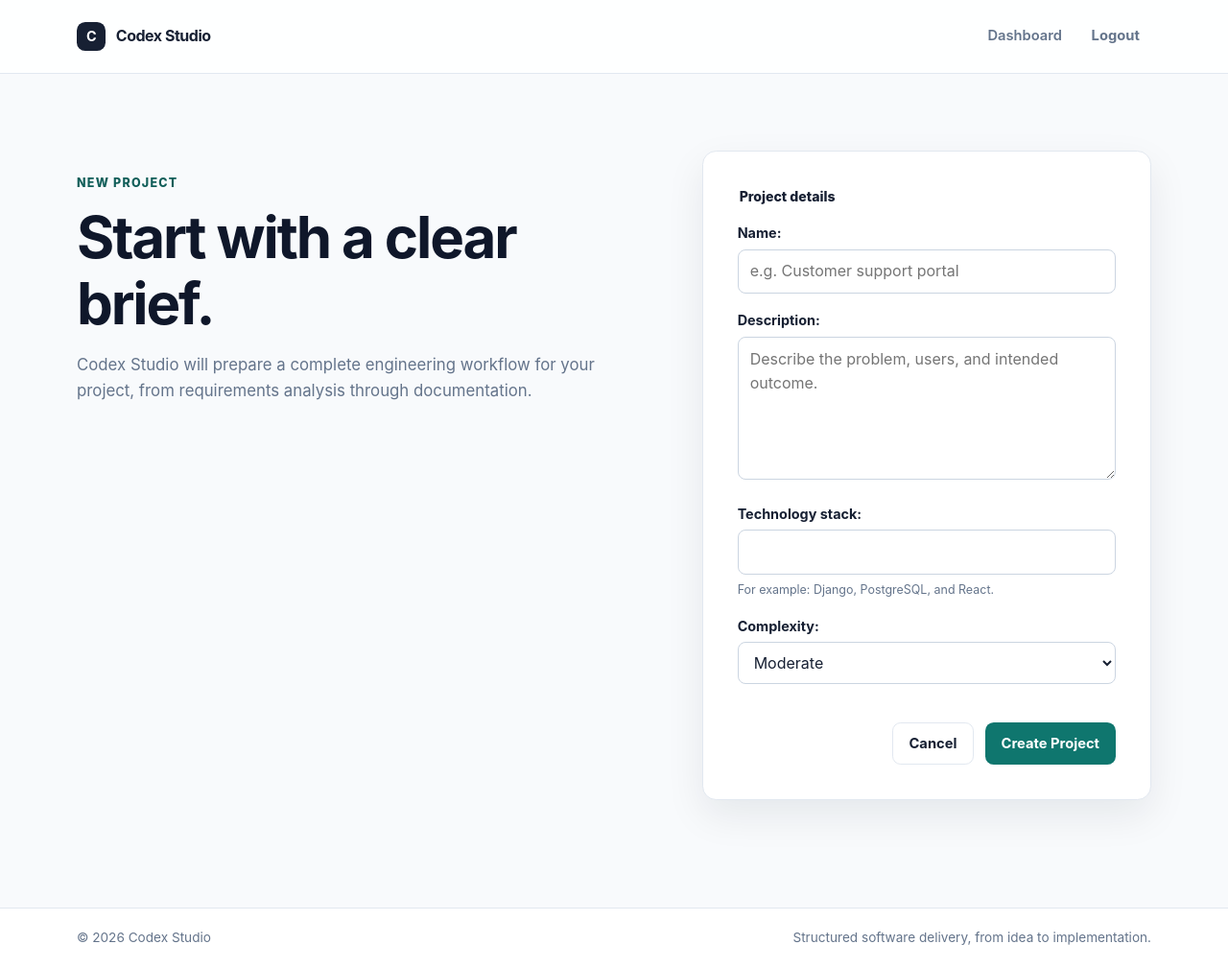
After one commit to DEOGRASIUS/codex-studio-ai-engineering-platform, a Django app: page /projects/create/ in a window 1280 px wide. The commit adds this page. Shown: the whole page at 96% size. Run offline with Django 5.2, Linux system fonts and the light colour scheme; the visitor is signed in with stand-in values (Sample User, id 1).

Commit message:
Implement project creation workflow pipeline

```diff
--- /dev/null
+++ b/projects/forms.py
@@ -0,0 +1,39 @@
+from django import forms
+
+from .models import Project
+
+
+class ProjectForm(forms.ModelForm):
+    """Collect the user-editable details for a new project."""
+
+    technology_stack = forms.CharField(
+        max_length=255,
+        required=False,
+        label='Technology stack',
+        help_text='For example: Django, PostgreSQL, and React.',
+    )
+
+    class Meta:
+        model = Project
+        fields = ('name', 'description', 'technology_stack', 'complexity')
+        widgets = {
+            'name': forms.TextInput(attrs={'placeholder': 'e.g. Customer support portal'}),
+            'description': forms.Textarea(
+                attrs={
+                    'rows': 5,
+                    'placeholder': 'Describe the problem, users, and intended outcome.',
+                },
+            ),
+        }
+
+    def __init__(self, *args, **kwargs):
+        super().__init__(*args, **kwargs)
+        self.fields['technology_stack'].initial = self.instance.technology
+
+    def save(self, commit=True):
+        project = super().save(commit=False)
+        project.technology = self.cleaned_data['technology_stack']
+        if commit:
+            project.save()
+            self.save_m2m()
+        return project
--- /dev/null
+++ b/projects/templates/projects/project_create.html
@@ -0,0 +1,31 @@
+{% extends "base.html" %}
+
+{% block title %}Create Project | Codex Studio{% endblock %}
+
+{% block content %}
+    <section class="create-project-layout" aria-labelledby="create-project-title">
+        <div class="create-project-intro">
+            <p class="eyebrow">New project</p>
+            <h1 id="create-project-title">Start with a clear brief.</h1>
+            <p>
+                Codex Studio will prepare a complete engineering workflow for your project,
+                from requirements analysis through documentation.
+            </p>
+        </div>
+
+        <div class="card project-form-card">
+            <form class="form-stack" method="post">
+                {% csrf_token %}
+                {{ form.non_field_errors }}
+                <fieldset>
+                    <legend>Project details</legend>
+                    {{ form.as_p }}
+                </fieldset>
+                <div class="form-actions">
+                    <a class="button button-secondary" href="{% url 'dashboard' %}">Cancel</a>
+                    <button class="button button-primary" type="submit">Create Project</button>
+                </div>
+            </form>
+        </div>
+    </section>
+{% endblock %}
--- a/projects/urls.py
+++ b/projects/urls.py
@@ -1,5 +1,11 @@
-"""URL routes for the projects app."""
+"""URL routes for project management."""
+
+from django.urls import path
+
+from .views import ProjectCreateView
 
 app_name = 'projects'
 
-urlpatterns = []
+urlpatterns = [
+    path('create/', ProjectCreateView.as_view(), name='create'),
+]
--- a/projects/views.py
+++ b/projects/views.py
@@ -1,5 +1,14 @@
+from django.contrib.auth.decorators import login_required
+from django.contrib.auth.mixins import LoginRequiredMixin
+from django.contrib import messages
+from django.db import transaction
 from django.shortcuts import render
-from django.contrib.auth.decorators import login_required
+from django.urls import reverse_lazy
+from django.views.generic import CreateView
+
+from .forms import ProjectForm
+from .models import WorkflowStep
+from .workflow import DEFAULT_WORKFLOW_STEPS
 
 
 def landing_page(request):
@@ -9,5 +18,31 @@ def landing_page(request):
 
 @login_required
 def dashboard(request):
-    """Render the authenticated workspace placeholder."""
-    return render(request, 'projects/dashboard.html')
+    """Render the authenticated workspace and its projects."""
+    return render(request, 'projects/dashboard.html', {'projects': request.user.projects.all()})
+
+
+class ProjectCreateView(LoginRequiredMixin, CreateView):
+    """Create a user-owned project and its initial workflow steps."""
+
+    form_class = ProjectForm
+    template_name = 'projects/project_create.html'
+    success_url = reverse_lazy('dashboard')
+
+    def form_valid(self, form):
+        form.instance.owner = self.request.user
+        with transaction.atomic():
+            response = super().form_valid(form)
+            WorkflowStep.objects.bulk_create(
+                [
+                    WorkflowStep(
+                        project=self.object,
+                        step_name=step_name,
+                        step_order=step_order,
+                        status=WorkflowStep.Status.PENDING,
+                    )
+                    for step_order, step_name in enumerate(DEFAULT_WORKFLOW_STEPS, start=1)
+                ],
+            )
+        messages.success(self.request, 'Project created. Your workflow is ready.')
+        return response
--- /dev/null
+++ b/projects/workflow.py
@@ -0,0 +1,13 @@
+"""Central workflow definition for every newly created project."""
+
+DEFAULT_WORKFLOW_STEPS = (
+    'Requirements Analyst',
+    'Project Manager',
+    'System Architect',
+    'Designer',
+    'Database Engineer',
+    'Backend Engineer',
+    'Frontend Engineer',
+    'QA Engineer',
+    'Documentation Engineer',
+)
--- a/static/css/style.css
+++ b/static/css/style.css
@@ -83,8 +83,9 @@ h2 { font-size: clamp(1.5rem, 3vw, 2.2rem); }
 .form-stack legend { margin-bottom: 0.9rem; color: var(--text); font-size: 0.88rem; font-weight: 800; }
 .form-stack p { margin-bottom: 1rem; }
 .form-stack label { display: block; margin-bottom: 0.35rem; color: var(--text); font-size: 0.9rem; font-weight: 650; }
-.form-stack input { width: 100%; min-height: 2.75rem; padding: 0.6rem 0.75rem; border: 1px solid #cbd5e1; border-radius: 0.5rem; background: var(--surface); color: var(--text); font: inherit; }
-.form-stack input:focus { outline: 3px solid rgb(20 184 166 / 20%); border-color: var(--primary); }
+.form-stack input, .form-stack textarea, .form-stack select { width: 100%; min-height: 2.75rem; padding: 0.6rem 0.75rem; border: 1px solid #cbd5e1; border-radius: 0.5rem; background: var(--surface); color: var(--text); font: inherit; }
+.form-stack textarea { resize: vertical; }
+.form-stack input:focus, .form-stack textarea:focus, .form-stack select:focus { outline: 3px solid rgb(20 184 166 / 20%); border-color: var(--primary); }
 .form-stack .helptext { display: block; margin-top: 0.35rem; color: var(--text-muted); font-size: 0.78rem; }
 .form-stack ul.errorlist { margin: 0.35rem 0 0; padding-left: 1rem; color: var(--danger); font-size: 0.82rem; }
 
@@ -94,10 +95,25 @@ h2 { font-size: clamp(1.5rem, 3vw, 2.2rem); }
 
 .dashboard-hero { padding: 2.5rem 0 2rem; }
 .dashboard-hero h1 { margin-bottom: 0.75rem; font-size: clamp(2.25rem, 5vw, 3.5rem); }
-.dashboard-grid { display: grid; grid-template-columns: repeat(2, minmax(0, 1fr)); gap: 1rem; margin-top: 1.75rem; }
-.dashboard-card { padding: 1.5rem; box-shadow: none; }
-.dashboard-card h2 { margin-bottom: 0.65rem; font-size: 1.3rem; }
-.dashboard-card p:last-child { margin-bottom: 0; color: var(--text-muted); }
+.projects-section { margin-top: 2rem; }
+.section-heading-row { display: flex; align-items: end; justify-content: space-between; gap: 1rem; }
+.section-heading-row h2 { margin-bottom: 0; }
+.project-list { display: grid; gap: 0.85rem; }
+.project-card { display: flex; align-items: center; justify-content: space-between; gap: 1rem; padding: 1.35rem 1.5rem; box-shadow: none; }
+.project-card h3, .empty-state h3 { margin: 0 0 0.45rem; color: var(--text); font-size: 1.15rem; letter-spacing: -0.02em; }
+.project-meta { display: flex; flex-wrap: wrap; gap: 0.45rem; margin-bottom: 0.3rem; color: var(--text-muted); font-size: 0.88rem; }
+.project-meta span + span::before { margin-right: 0.45rem; color: #cbd5e1; content: "•"; }
+.project-date { margin: 0; color: var(--text-muted); font-size: 0.82rem; }
+.empty-state { padding: 2rem; text-align: center; box-shadow: none; }
+.empty-state p { color: var(--text-muted); }
+
+.create-project-layout { display: grid; grid-template-columns: minmax(0, 0.9fr) minmax(22rem, 0.75fr); align-items: start; gap: clamp(2rem, 7vw, 6rem); padding-block: 2rem; }
+.create-project-intro { padding-top: 1.5rem; }
+.create-project-intro h1 { margin-bottom: 1rem; font-size: clamp(2.25rem, 5vw, 3.75rem); }
+.create-project-intro > p:last-child { max-width: 34rem; color: var(--text-muted); font-size: 1.05rem; }
+.project-form-card { padding: clamp(1.5rem, 4vw, 2.25rem); }
+.project-form-card .form-stack { margin-top: 0; }
+.form-actions { display: flex; justify-content: flex-end; gap: 0.75rem; margin-top: 1.5rem; }
 
 .site-footer { margin-top: auto; border-top: 1px solid var(--border); background: var(--surface); }
 .footer-content { display: flex; justify-content: space-between; gap: 1rem; padding-block: 1.25rem; color: var(--text-muted); font-size: 0.85rem; }
@@ -108,6 +124,9 @@ h2 { font-size: clamp(1.5rem, 3vw, 2.2rem); }
     .navigation { min-height: auto; padding-block: 0.85rem; align-items: flex-start; }
     .nav-links { justify-content: flex-end; flex-wrap: wrap; }
     .nav-links a:not(.button) { padding-inline: 0.35rem; }
-    .workflow-list, .dashboard-grid { grid-template-columns: 1fr; }
+    .create-project-layout { grid-template-columns: 1fr; gap: 1rem; padding-top: 0; }
+    .create-project-intro { padding-top: 0; }
+    .project-card { align-items: flex-start; flex-direction: column; }
+    .section-heading-row { align-items: flex-start; flex-direction: column; }
     .footer-content { flex-direction: column; }
 }
```
Also changed, not shown: projects/templates/projects/dashboard.html (+34 -12 lines).
